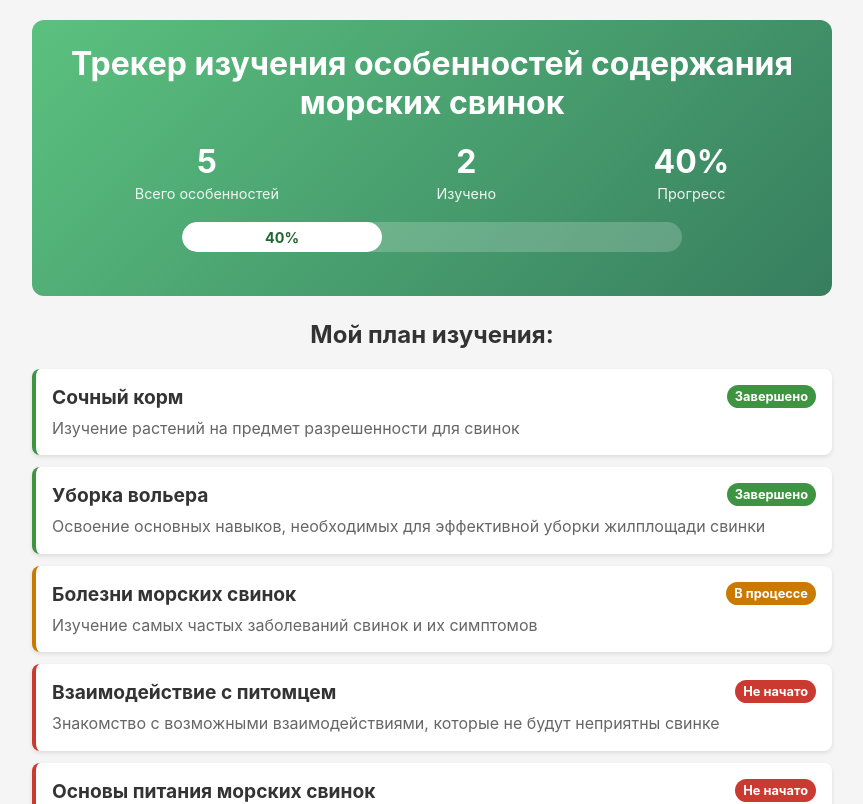
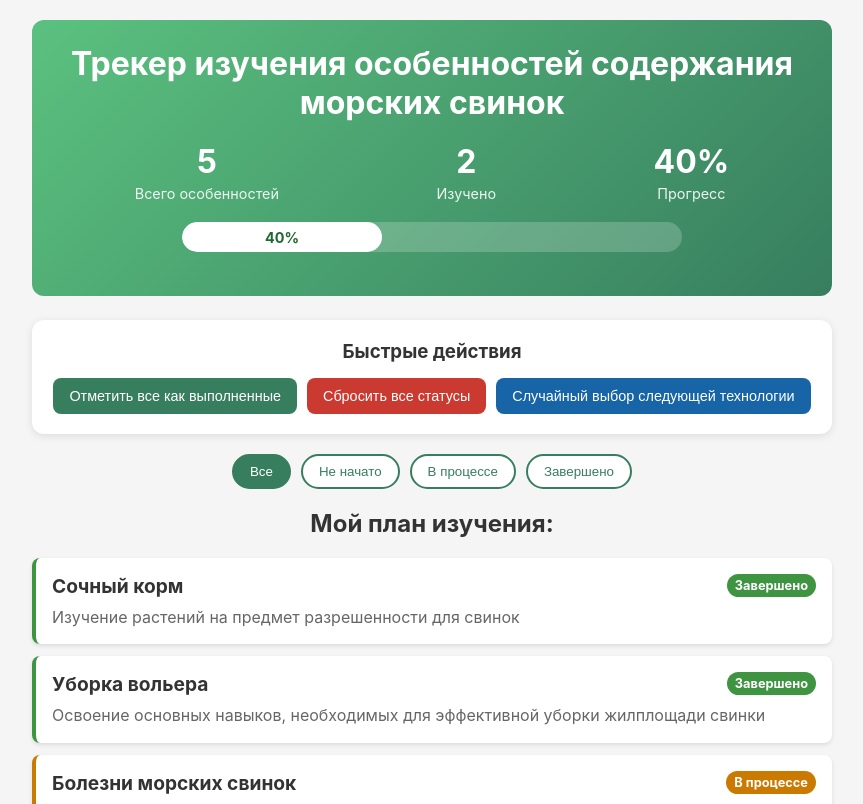
Before and after one commit to fetrias/Technology_tracker, a React (Create React App) app: page / in a window 1280 px wide. Shown: the top 804 px of the page, without its empty margins (208-1071 px from the left). Built offline with nearby package versions, Linux system fonts and the light colour scheme.

Commit message:
filter and quick functions added

```diff
--- a/src/App.css
+++ b/src/App.css
@@ -25,3 +25,68 @@
     gap: 15px;
   }
 }
+
+.App {
+  min-height: 100vh;
+  background-color: #f5f5f5;
+}
+
+.container {
+  max-width: 800px;
+  margin: 0 auto;
+  padding: 20px;
+}
+
+.technologies-list h2 {
+  color: #333;
+  margin-bottom: 20px;
+  text-align: center;
+}
+
+.filters {
+  display: flex;
+  gap: 10px;
+  margin: 20px 0;
+  justify-content: center;
+  flex-wrap: wrap;
+}
+
+.filters button {
+  padding: 8px 16px;
+  border: 2px solid #377e5f;
+  background: white;
+  color: #377e5f;
+  border-radius: 20px;
+  cursor: pointer;
+  transition: all 0.3s ease;
+}
+
+.filters button:hover {
+  background: #377e5f;
+  color: white;
+}
+
+.filters button.active {
+  background: #377e5f;
+  color: white;
+}
+
+@media (max-width: 768px) {
+  .container {
+    padding: 10px;
+  }
+
+  .stats {
+    flex-direction: column;
+    gap: 15px;
+  }
+
+  .filters {
+    gap: 5px;
+  }
+
+  .filters button {
+    padding: 6px 12px;
+    font-size: 0.9em;
+  }
+}
--- a/src/App.js
+++ b/src/App.js
@@ -1,6 +1,8 @@
 import './App.css';
 import TechnologyCard from './components/TechnologyCard';
 import ProgressHeader from './components/ProgressHeader';
+import QuickActions from './components/QuickActions';
+import Notification from './components/Notification';
 import { useState } from 'react';
 
 function App() {
@@ -37,6 +39,13 @@ function App() {
     }
   ]);
 
+  const [activeFilter, setActiveFilter] = useState('all');
+
+  const [notification, setNotification] = useState({
+    isVisible: false,
+    message: ''
+  });
+
   const toggleTechnologyStatus = (id) => {
     setTechnologies(prevTechnologies =>
       prevTechnologies.map(tech => {
@@ -51,14 +60,77 @@ function App() {
     );
   };
 
+  const updateAllStatuses = (newStatus) => {
+    setTechnologies(prevTechnologies =>
+      prevTechnologies.map(tech => ({
+        ...tech,
+        status: newStatus
+      }))
+    );
+  };
+
+  const selectRandomTechnology = () => {
+    const notStartedTechs = technologies.filter(tech => tech.status === 'not-started');
+    if (notStartedTechs.length > 0) {
+      const randomTech = notStartedTechs[Math.floor(Math.random() * notStartedTechs.length)];
+      setNotification({
+        isVisible: true,
+        message: `Рекомендуем изучить: "${randomTech.title}"`
+      });
+    } else {
+      setNotification({
+        isVisible: true,
+        message: 'Все технологии уже начаты или завершены!'
+      });
+    }
+  };
+
+  const filteredTechnologies = technologies.filter(tech => {
+    if (activeFilter === 'all') return true;
+    return tech.status === activeFilter;
+  });
+
   return (
     <div className="App">
       <div className="container">
         <ProgressHeader technologies={technologies} />
 
+        <QuickActions
+          technologies={technologies}
+          onUpdateAllStatuses={updateAllStatuses}
+          onRandomSelect={selectRandomTechnology}
+        />
+
+        <div className="filters">
+          <button
+            className={activeFilter === 'all' ? 'active' : ''}
+            onClick={() => setActiveFilter('all')}
+          >
+            Все
+          </button>
+          <button
+            className={activeFilter === 'not-started' ? 'active' : ''}
+            onClick={() => setActiveFilter('not-started')}
+          >
+            Не начато
+          </button>
+          <button
+            className={activeFilter === 'in-progress' ? 'active' : ''}
+            onClick={() => setActiveFilter('in-progress')}
+          >
+            В процессе
+          </button>
+          <button
+            className={activeFilter === 'completed' ? 'active' : ''}
+            onClick={() => setActiveFilter('completed')}
+          >
+            Завершено
+          </button>
+        </div>
+
         <div className="technologies-list">
           <h2>Мой план изучения:</h2>
-          {technologies.map(tech => (
+          {filteredTechnologies.map(tech => (
             <TechnologyCard
               key={tech.id}
               id={tech.id}
@@ -70,6 +142,11 @@ function App() {
           ))}
         </div>
       </div>
+      <Notification
+        message={notification.message}
+        isVisible={notification.isVisible}
+        onClose={() => setNotification({ isVisible: false, message: '' })}
+      />
     </div>
   );
 }
--- /dev/null
+++ b/src/components/Notification.css
@@ -0,0 +1,47 @@
+.notification-overlay {
+    position: fixed;
+    top: 0;
+    left: 0;
+    right: 0;
+    bottom: 0;
+    background: rgba(0, 0, 0, 0.5);
+    display: flex;
+    justify-content: center;
+    align-items: center;
+    z-index: 1000;
+}
+
+.notification {
+    background: white;
+    padding: 24px;
+    border-radius: 12px;
+    text-align: center;
+    max-width: 400px;
+    width: 90%;
+    box-shadow: 0 8px 24px rgba(0, 0, 0, 0.2);
+}
+
+.notification h3 {
+    margin: 0 0 12px 0;
+    color: #333;
+}
+
+.notification p {
+    margin: 0 0 20px 0;
+    color: #4b4b4b;
+    font-size: 1.1em;
+}
+
+.notification-btn {
+    background: #377e5f;
+    color: white;
+    border: none;
+    padding: 10px 20px;
+    border-radius: 6px;
+    cursor: pointer;
+    font-size: 1em;
+}
+
+.notification-btn:hover {
+    background: #4aa870;
+}
--- /dev/null
+++ b/src/components/Notification.js
@@ -0,0 +1,19 @@
+import './Notification.css';
+
+function Notification({ message, isVisible, onClose }) {
+    if (!isVisible) return null;
+
+    return (
+        <div className="notification-overlay">
+            <div className="notification">
+                <h3>Случайный выбор</h3>
+                <p>{message}</p>
+                <button onClick={onClose} className="notification-btn">
+                    Понятно!
+                </button>
+            </div>
+        </div>
+    );
+}
+
+export default Notification;
--- /dev/null
+++ b/src/components/QuickActions.css
@@ -0,0 +1,60 @@
+.quick-actions {
+    background: white;
+    border-radius: 12px;
+    padding: 20px;
+    margin: 20px 0;
+    box-shadow: 0 2px 8px rgba(0, 0, 0, 0.1);
+}
+
+.quick-actions h3 {
+    margin: 0 0 15px 0;
+    color: #333;
+    text-align: center;
+}
+
+.action-buttons {
+    display: flex;
+    gap: 10px;
+    justify-content: center;
+    flex-wrap: wrap;
+}
+
+.action-btn {
+    padding: 10px 16px;
+    border: none;
+    border-radius: 8px;
+    cursor: pointer;
+    font-size: 0.9em;
+    transition: all 0.3s ease;
+    font-weight: 500;
+}
+
+.action-btn.complete-all {
+    background: #377e5f;
+    color: white;
+}
+
+.action-btn.reset-all {
+    background: #cb3a30ff;
+    color: white;
+}
+
+.action-btn.random-next {
+    background: #1765a6;
+    color: white;
+}
+
+.action-btn:hover {
+    transform: translateY(-2px);
+    box-shadow: 0 4px 8px rgba(0, 0, 0, 0.2);
+}
+
+@media (max-width: 768px) {
+    .action-buttons {
+        flex-direction: column;
+    }
+
+    .action-btn {
+        width: 100%;
+    }
+}
--- /dev/null
+++ b/src/components/QuickActions.js
@@ -0,0 +1,31 @@
+import './QuickActions.css';
+
+function QuickActions({ technologies, onUpdateAllStatuses, onRandomSelect }) {
+    return (
+        <div className="quick-actions">
+            <h3>Быстрые действия</h3>
+            <div className="action-buttons">
+                <button
+                    className="action-btn complete-all"
+                    onClick={() => onUpdateAllStatuses('completed')}
+                >
+                    Отметить все как выполненные
+                </button>
+                <button
+                    className="action-btn reset-all"
+                    onClick={() => onUpdateAllStatuses('not-started')}
+                >
+                    Сбросить все статусы
+                </button>
+                <button
+                    className="action-btn random-next"
+                    onClick={onRandomSelect}
+                >
+                    Случайный выбор следующей технологии
+                </button>
+            </div>
+        </div>
+    );
+}
+
+export default QuickActions;
```
